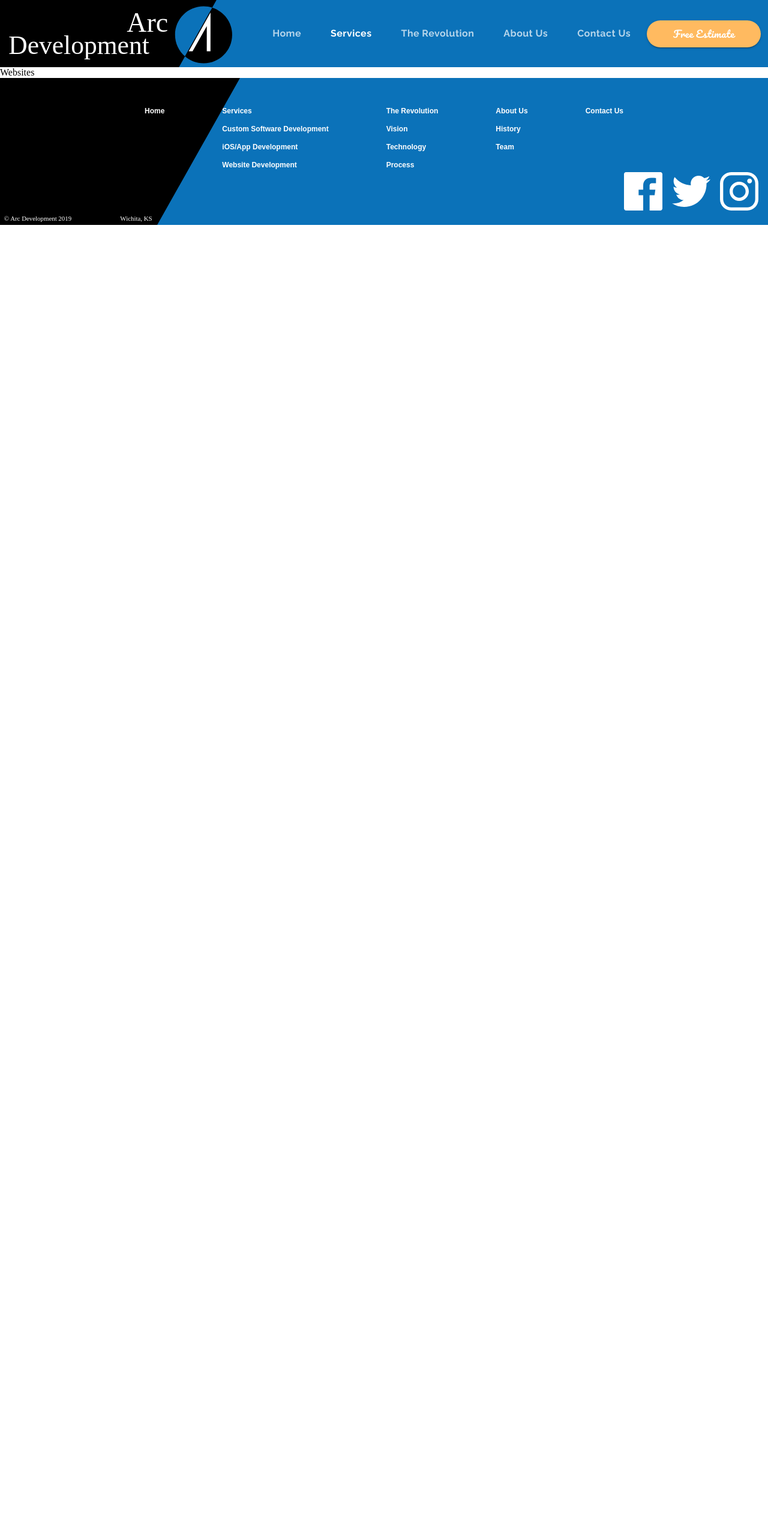
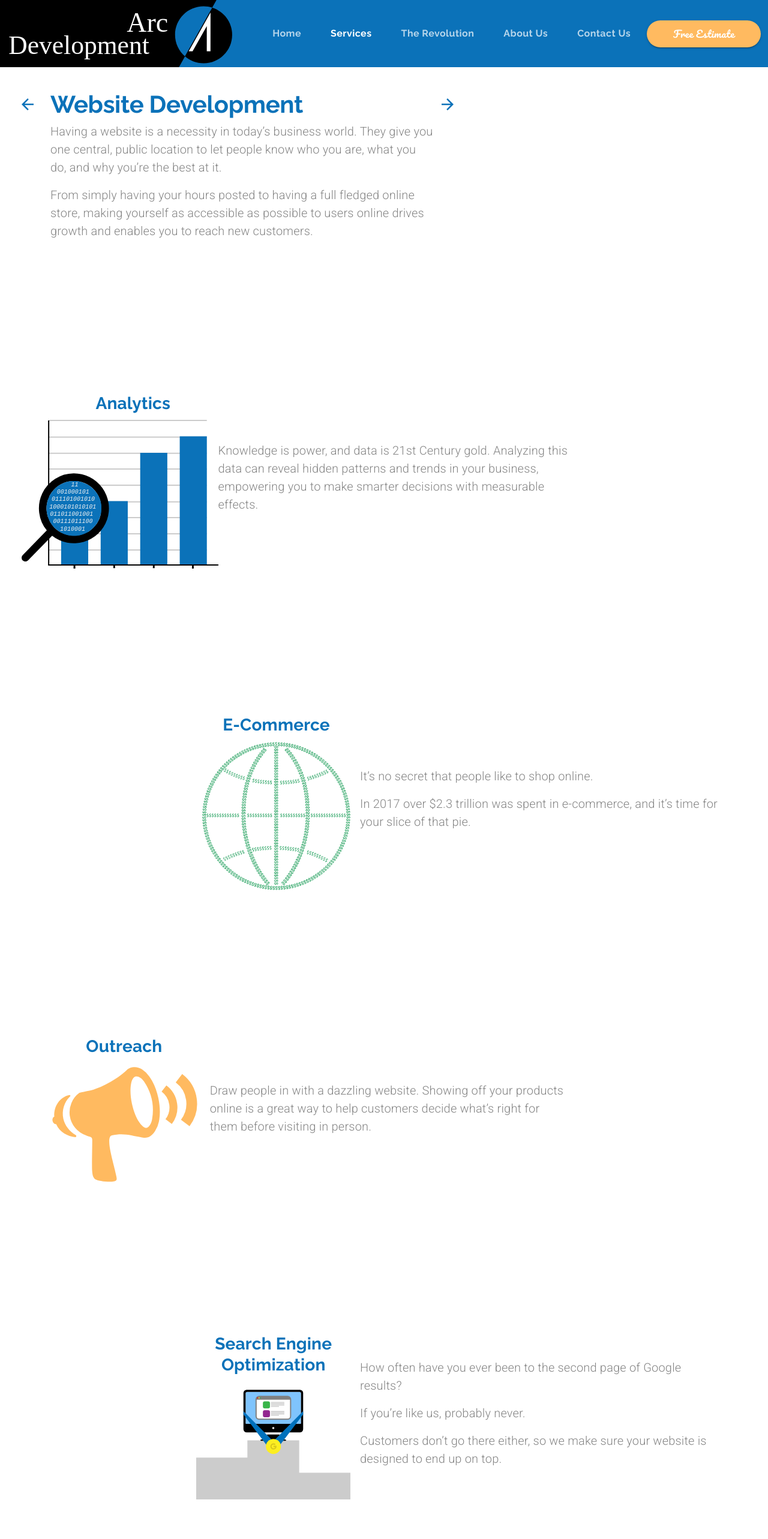
Before and after one commit to oscaramos/arc-development, a React (Create React App) app: page /websites in a window 1280 px wide. Shown: the top 2566 px of the page at 60% size. Before the commit the page ends 800 px from the top, so only its background shows below. Built offline with nearby package versions, Linux system fonts and the light colour scheme.

Commit message:
Add new page: Websites. It's responsive

```diff
--- a/src/App.js
+++ b/src/App.js
@@ -7,6 +7,7 @@
 import Services from './pages/Services'
 import CustomSoftware from './pages/CustomSoftware'
 import MobileApps from './pages/MobileApps'
+import Websites from './pages/Websites'
 
 function App() {
   return (
@@ -18,7 +19,7 @@
           <Route path='/services' component={Services} />
           <Route path='/customsoftware' component={CustomSoftware} />
           <Route path='/mobileapps' component={MobileApps} />
-          <Route path='/websites' component={() => <div>Websites</div>} />
+          <Route path='/websites' component={Websites} />
           <Route path='/revolution' component={() => <div>Revolution</div>} />
           <Route path='/about' component={() => <div>About</div>} />
           <Route path='/contact' component={() => <div>Contact</div>} />
--- /dev/null
+++ b/src/pages/Websites.js
@@ -0,0 +1,221 @@
+import React from 'react'
+import { Link } from 'react-router-dom'
+
+import Grid from '@material-ui/core/Grid'
+import Hidden from '@material-ui/core/Hidden'
+import IconButton from '@material-ui/core/IconButton'
+import { Typography, useMediaQuery } from '@material-ui/core'
+import { makeStyles, useTheme } from '@material-ui/core/styles'
+
+import CallToAction from '../components/CallToAction'
+
+import backArrow from '../assets/backArrow.svg'
+import forwardArrow from '../assets/forwardArrow.svg'
+import analytics from '../assets/analytics.svg'
+import ecommerce from '../assets/ecommerce.svg';
+import outreach from '../assets/outreach.svg';
+import seo from '../assets/seo.svg';
+
+
+
+const useStyles = makeStyles(theme => ({
+  mainContainer: {
+    padding: '2em 5em 10em 5em',
+    [theme.breakpoints.down('sm')]: {
+      padding: '1em 2em 10em 2em',
+    },
+    [theme.breakpoints.down('xs')]: {
+      padding: '0em 2em 10em 2em',
+    },
+  },
+  heading: {
+    maxWidth: '40em',
+  },
+  arrowContainer: {
+    marginTop: '0.5em',
+  },
+  paragraphContainer: {
+    maxWidth: '30em',
+  },
+}))
+
+function Websites() {
+  const classes = useStyles()
+
+  const theme = useTheme()
+  const matchesMD = useMediaQuery(theme.breakpoints.down('md'))
+  const matchesSM = useMediaQuery(theme.breakpoints.down('sm'))
+
+  return (
+    <>
+      <Grid container direction='column' className={classes.mainContainer}>
+        {/*------ Website Development ------*/}
+        <Grid
+          item container
+          direction={matchesSM ? 'column' : 'row'}
+          alignItems={matchesSM ? 'center' : undefined}
+        >
+          <Grid item className={classes.arrowContainer} style={{ marginRight: '1rem', marginLeft: '-3.5rem' }}>
+            <Hidden mdDown>
+              <IconButton style={{ backgroundColor: 'transparent' }} component={Link} to='/mobileapps'>
+                <img src={backArrow} alt='Back to Mobile Apps Page' />
+              </IconButton>
+            </Hidden>
+          </Grid>
+          <Grid item container direction='column' className={classes.heading}
+                style={{ textAlign: matchesMD ? 'center' : undefined }}>
+            <Grid item>
+              <Typography variant='h2'>
+                Website Development
+              </Typography>
+            </Grid>
+            <Grid item>
+              <Typography variant='body1' paragraph>
+                Having a website is a necessity in today’s business world. They give you one central,
+                public location to let people know who you are, what you do, and why you’re the best at it.
+              </Typography>
+            </Grid>
+            <Grid item>
+              <Typography variant='body1' paragraph>
+                From simply having your hours posted to having a full fledged online store, making yourself
+                as accessible as possible to users online drives growth and enables you to reach new customers.
+              </Typography>
+            </Grid>
+          </Grid>
+          <Grid item className={classes.arrowContainer}>
+            <Hidden mdDown>
+              <IconButton style={{ backgroundColor: 'transparent' }} component={Link} to='/services'>
+                <img src={forwardArrow} alt='Forward to Services Page' />
+              </IconButton>
+            </Hidden>
+          </Grid>
+        </Grid>
+
+        {/*----- Analytics -----*/}
+        <Grid
+          item container
+          direction={matchesSM ? 'column' : 'row'}
+          alignItems='center'
+          style={{ marginTop: '15em', textAlign: matchesSM ? 'center' : undefined }}
+        >
+          <Grid item>
+            <Grid container direction='column'>
+              <Grid item>
+                <Typography variant='h4' align='center' gutterBottom>
+                  Analytics
+                </Typography>
+              </Grid>
+              <Grid item>
+                <img src={analytics} alt='analytics' style={{ marginLeft: '-2.75em' }} />
+              </Grid>
+            </Grid>
+          </Grid>
+
+          <Grid item>
+            <Typography variant='body1' paragraph className={classes.paragraphContainer}>
+              Knowledge is power, and data is 21st Century gold. Analyzing this data
+              can reveal hidden patterns and trends in your business, empowering you
+              to make smarter decisions with measurable effects.
+            </Typography>
+          </Grid>
+        </Grid>
+
+        {/*----- E-Commerce -----*/}
+        <Grid
+          item container
+          direction={matchesSM ? 'column' : 'row'}
+          justify='flex-end'
+          alignItems='center'
+          style={{ marginTop: '15em', textAlign: matchesSM ? 'center' : undefined }}
+        >
+          <Grid item>
+            <Grid container direction='column'>
+              <Grid item>
+                <Typography variant='h4' align='center' gutterBottom>
+                  E-Commerce
+                </Typography>
+              </Grid>
+              <Grid item>
+                <img src={ecommerce} alt='world outline made of dollar signs' />
+              </Grid>
+            </Grid>
+          </Grid>
+
+          <Grid item style={{ marginLeft: '1em' }}>
+            <Typography variant='body1' paragraph className={classes.paragraphContainer}>
+              It’s no secret that people like to shop online.
+            </Typography>
+            <Typography variant='body1' paragraph className={classes.paragraphContainer}>
+              In 2017 over $2.3 trillion was spent in e-commerce,
+              and it’s time for your slice of that pie.
+            </Typography>
+          </Grid>
+        </Grid>
+
+        {/*----- Outreach -----*/}
+        <Grid
+          item container
+          direction={matchesSM ? 'column' : 'row'}
+          style={{ marginTop: '15em', textAlign: matchesSM ? 'center' : undefined }}
+          alignItems='center'
+        >
+          <Grid item>
+            <Grid container direction='column'>
+              <Grid item>
+                <Typography variant='h4' align='center' gutterBottom>
+                  Outreach
+                </Typography>
+              </Grid>
+              <Grid item>
+                <img src={outreach} alt='megaphone' />
+              </Grid>
+            </Grid>
+          </Grid>
+          <Grid item style={{ marginLeft: '1em' }}>
+            <Typography variant='body1' paragraph className={classes.paragraphContainer}>
+              Draw people in with a dazzling website. Showing off your products online is a great way
+              to help customers decide what’s right for them before visiting in person.
+            </Typography>
+          </Grid>
+        </Grid>
+
+        {/*----- SEO -----*/}
+        <Grid
+          item container
+          direction={matchesSM ? 'column' : 'row'}
+          justify='flex-end'
+          alignItems='center'
+          style={{ marginTop: '15em', textAlign: matchesSM ? 'center' : undefined }}
+        >
+          <Grid item>
+            <Grid container direction='column'>
+              <Grid item style={{ marginLeft: '-0em' }}>
+                <Typography variant='h4' align='center' gutterBottom>
+                  Search Engine <br /> Optimization
+                </Typography>
+              </Grid>
+              <Grid item>
+                <img src={seo} alt="website stading on winner's podium" />
+              </Grid>
+            </Grid>
+          </Grid>
+          <Grid item style={{ marginLeft: '1em' }}>
+            <Typography variant='body1' paragraph className={classes.paragraphContainer}>
+              How often have you ever been to the second page of Google results?
+            </Typography>
+            <Typography variant='body1' paragraph className={classes.paragraphContainer}>
+              If you’re like us, probably never.
+            </Typography>
+            <Typography variant='body1' paragraph className={classes.paragraphContainer}>
+              Customers don’t go there either, so we make sure your website is designed to end up on top.
+            </Typography>
+          </Grid>
+        </Grid>
+      </Grid>
+
+      <CallToAction />
+    </>
+  )
+}
+
+export default Websites
```
